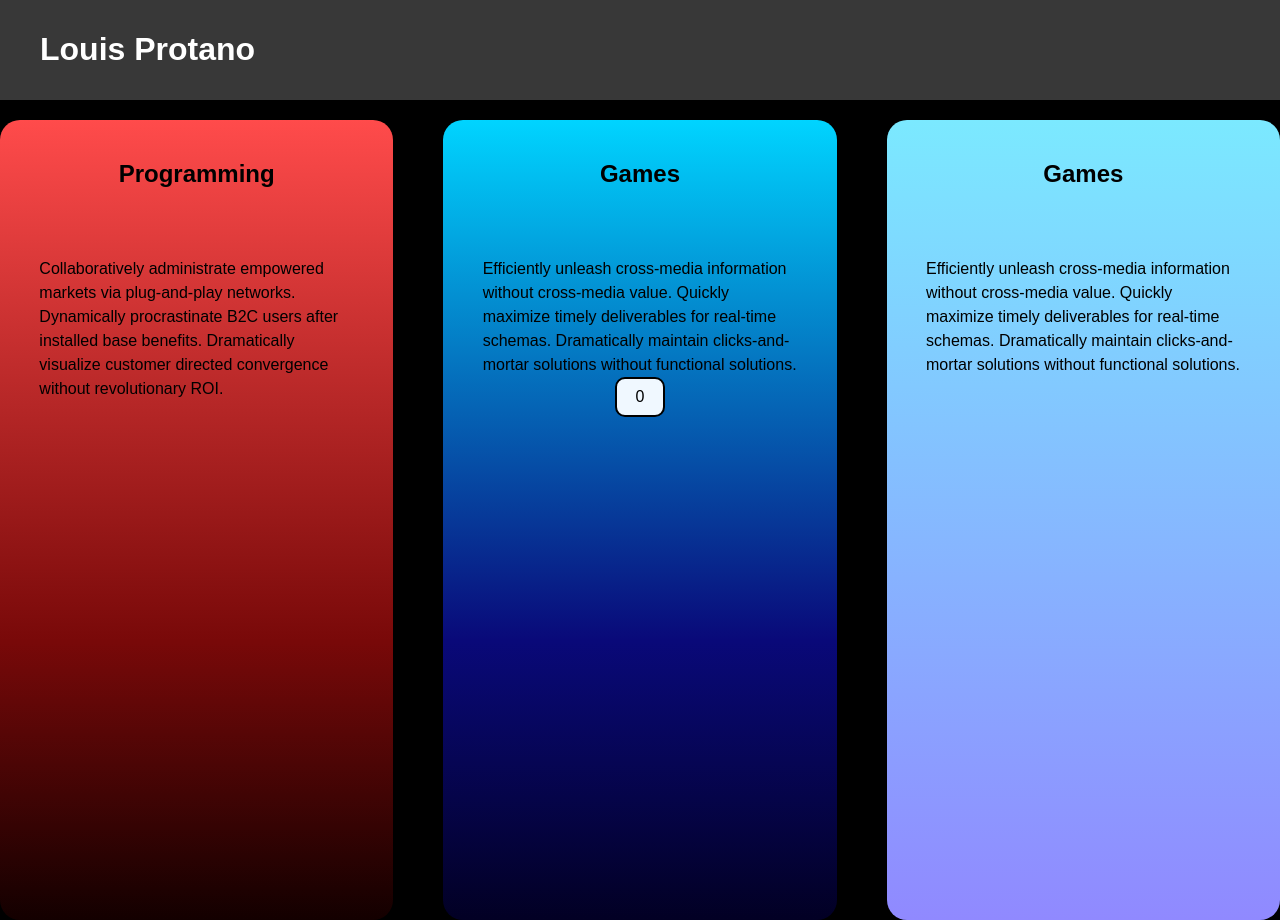
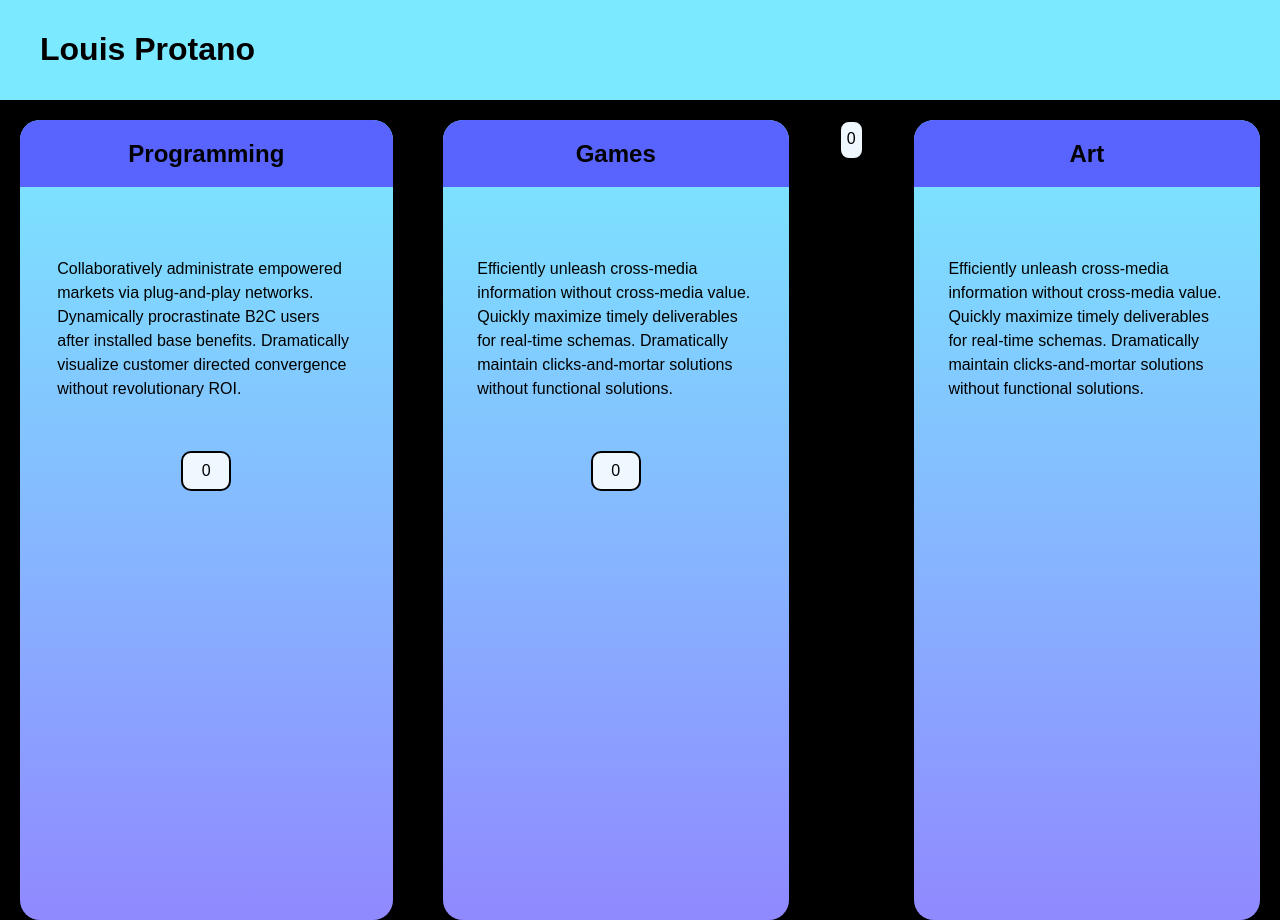
Before and after one commit to NV27/portfolio, a plain HTML site: page index.html in a window 1280 px wide. Drawn offline with Linux system fonts and the light colour scheme.

Commit message:
Slight progress on expanding

```diff
--- a/index.html
+++ b/index.html
@@ -14,19 +14,21 @@
         <div class="column one">
             <h2> Programming</h2>
             <div class="content">Collaboratively administrate empowered markets via plug-and-play networks. Dynamically procrastinate B2C users after installed base benefits. Dramatically visualize customer directed convergence without revolutionary ROI.</div>
+            <button class="expander">0</button>
         </div>
 
         <div class="column two">
             <h2>Games</h2>
             <div class="content">
                 Efficiently unleash cross-media information without cross-media value. Quickly maximize timely deliverables for real-time schemas. Dramatically maintain clicks-and-mortar solutions without functional solutions.
-                <button class="expander">0</button>
+
             </div>
-
+            <button class="expander">0</button>
         </div>
+        <button class="expander">0</button>
 
         <div class="column three">
-            <h2>Games</h2>
+            <h2>Art</h2>
             <div class="content">
                 Efficiently unleash cross-media information without cross-media value. Quickly maximize timely deliverables for real-time schemas. Dramatically maintain clicks-and-mortar solutions without functional solutions.
             </div>
--- a/style.css
+++ b/style.css
@@ -5,9 +5,9 @@ body{
 }
 
 .nav-bar {
-    background-color: rgb(56, 56, 56);
+    background: rgba(123,233,255,1);
     top: 0px;
-    color: white;
+    color: rgb(0, 0, 0);
     padding: 10px 40px;
     margin-bottom: 20px;
 }
@@ -17,13 +17,15 @@ body{
     background-color: black;
     gap: 50px;
     justify-content: space-around;
+    padding-left: 20px;
+    padding-right: 20px;
 }
 
 .column {
     height: 100vh;
     float: left;
     overflow-y: scroll;
-    overflow-x: none;
+    overflow-x: hidden;
     background-color: black;
     color: aliceblue;
     /* border-left: 10px black solid;
@@ -33,21 +35,20 @@ body{
     border-radius: 20px;
     display: flex;
     flex-direction: column;
-    justify-content: center;
     align-items: center;
-    max-width: 800px;
+    /* max-width: 800px;
     width: fit-content;
-    min-width: 300px;
+    min-width: 300px; */
   }
 
   .column.one {
-    background: rgb(2,0,36);
-    background: linear-gradient(0deg, rgb(19, 0, 0) 0%, rgb(121, 9, 9) 35%, rgb(255, 75, 75) 100%);
+    background: rgb(144,137,255);
+    background: linear-gradient(0deg, rgba(144,137,255,1) 0%, rgba(123,233,255,1) 100%);
   }
 
   .column.two {
-    background: rgb(2,0,36);
-    background: linear-gradient(0deg, rgba(2,0,36,1) 0%, rgba(9,9,121,1) 35%, rgba(0,212,255,1) 100%);
+    background: rgb(144,137,255);
+    background: linear-gradient(0deg, rgba(144,137,255,1) 0%, rgba(123,233,255,1) 100%);
   }
 
   .column.three {
@@ -59,21 +60,23 @@ body{
   .content {
     width: 80%;
     /* background: rgba(255, 255, 255, 1); */
-    height: 2000px;
     margin: 50px auto;
     line-height: 1.5em;
     border-radius: 20px;
     color: black;
-    display: flex;
-    flex-direction: column;
-    align-items: center;
   }
 
   h2 {
     color: black;
     font-weight: 700;
     padding-top: 20px;
-    padding-bottom: 0px;
+    padding-bottom: 20px;
+    background-color: rgb(89, 100, 255);
+    text-align: center;
+    width: 500px;
+    top: 0px;
+    margin-top: 0px;
+
   }
 
   .expander {
```
